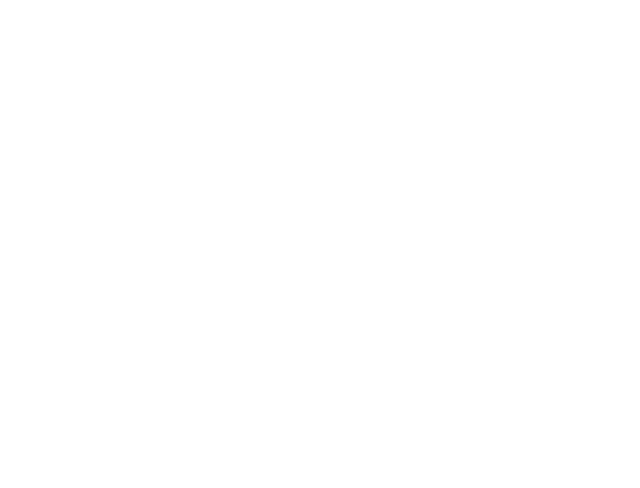
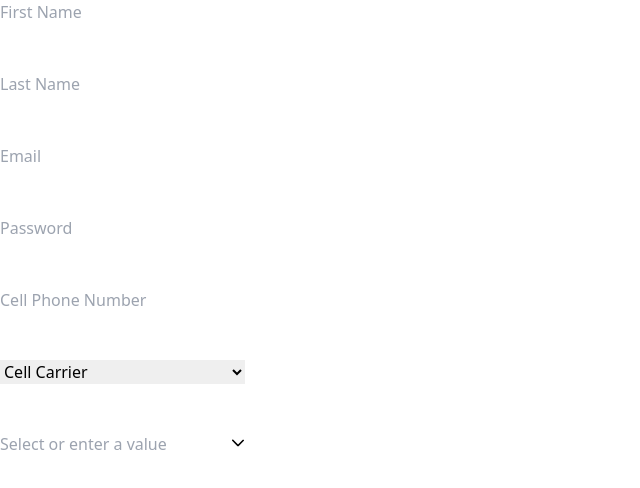
Before and after one commit to AAWEPAPP/DOTR-Front, a Vue app: page /register in a window 1280 px wide. Before the commit this address had no page. Shown: the top 488 px of the page, without its empty margins (0-640 px from the left). Built offline with nearby package versions, Linux system fonts and the light colour scheme; what tailwindcss-primeui would draw is missing.

Commit message:
Register Form

```diff
--- /dev/null
+++ b/src/components/Register/RegisterForm.vue
@@ -0,0 +1,48 @@
+<template>
+    <div class="flex">
+      <form method="post" class="flex flex-col gap-12 w-46">
+        <input type="text" class="registerInput" placeholder="First Name ">
+        <input type="text" placeholder="Last Name ">
+        <input type="email" placeholder="Email">
+        <input type="password" placeholder="Password">
+        <input type="number" placeholder="Cell Phone Number ">
+        <select name="carrier" id="carrier">
+          <option value="">Cell Carrier</option>
+          <option value="Verizon">Verizon</option>
+          <option value="T-Mobile">T-Mobile</option>
+          <option value="AT&T">AT&T</option>
+          <option value="USCellular">US Cellular</option>
+        </select>
+
+        <!-- AutoComplete Component -->
+        <AutoComplete
+          v-model="selectedValue"
+          :dropdown="true"
+          :force-selection="false"
+          placeholder="Select or enter a value"
+          @input="onInput"
+          :suggestions="options"
+        />
+      </form>
+    </div>
+  </template>
+
+  <script setup>
+  import { ref } from 'vue';
+  import AutoComplete from 'primevue/autocomplete';
+
+  const options = ref(["Option 1", "Option 2", "Option 3", "Option 4", "Option 5"]);
+  const selectedValue = ref('');
+
+  const onInput = (event) => {
+    const inputValue = event.target.value;
+
+    // Update selectedValue with inputValue
+    selectedValue.value = inputValue;
+
+    // Add the custom value to the options if not already present
+    if (!options.value.includes(inputValue) && inputValue) {
+      options.value.push(inputValue);
+    }
+  };
+  </script>
--- a/src/main.js
+++ b/src/main.js
@@ -4,8 +4,11 @@
 import router from "./router";
 import "./assets/tailwind.css";
 
+import "primeicons/primeicons.css";
+
 import TabView from "primevue/tabview";
 import TabPanel from "primevue/tabpanel";
+import AutoComplete from "primevue/autocomplete";
 
 import { library } from "@fortawesome/fontawesome-svg-core";
 
@@ -40,6 +43,8 @@
 
 app.component("TabView", TabView);
 app.component("TabPanel", TabPanel);
+app.component("Autocomplete", AutoComplete);
+
 app.component("font-awesome-icon", FontAwesomeIcon);
 
 app.use(router);
--- a/src/router.js
+++ b/src/router.js
@@ -1,5 +1,6 @@
 import { createRouter, createWebHistory } from "vue-router";
 import Login from "./views/Login.vue";
+import Register from "./views/Register.vue";
 import LandingPage from "./views/LandingPage.vue";
 import AdminDashboard from "./views/AdminDashboard.vue";
 import Dashboard from "./views/Dashboard.vue";
@@ -14,6 +15,11 @@
 		path: "/login",
 		name: "Login",
 		component: Login,
+	},
+	{
+		path: "/register",
+		name: "Register",
+		component: Register,
 	},
 	{
 		path: "/adminDashboard",
--- /dev/null
+++ b/src/views/Register.vue
@@ -0,0 +1,7 @@
+<template>
+  <RegisterForm/>
+</template>
+
+<script setup>
+    import RegisterForm from '../components/Register/RegisterForm.vue';
+</script>
```
